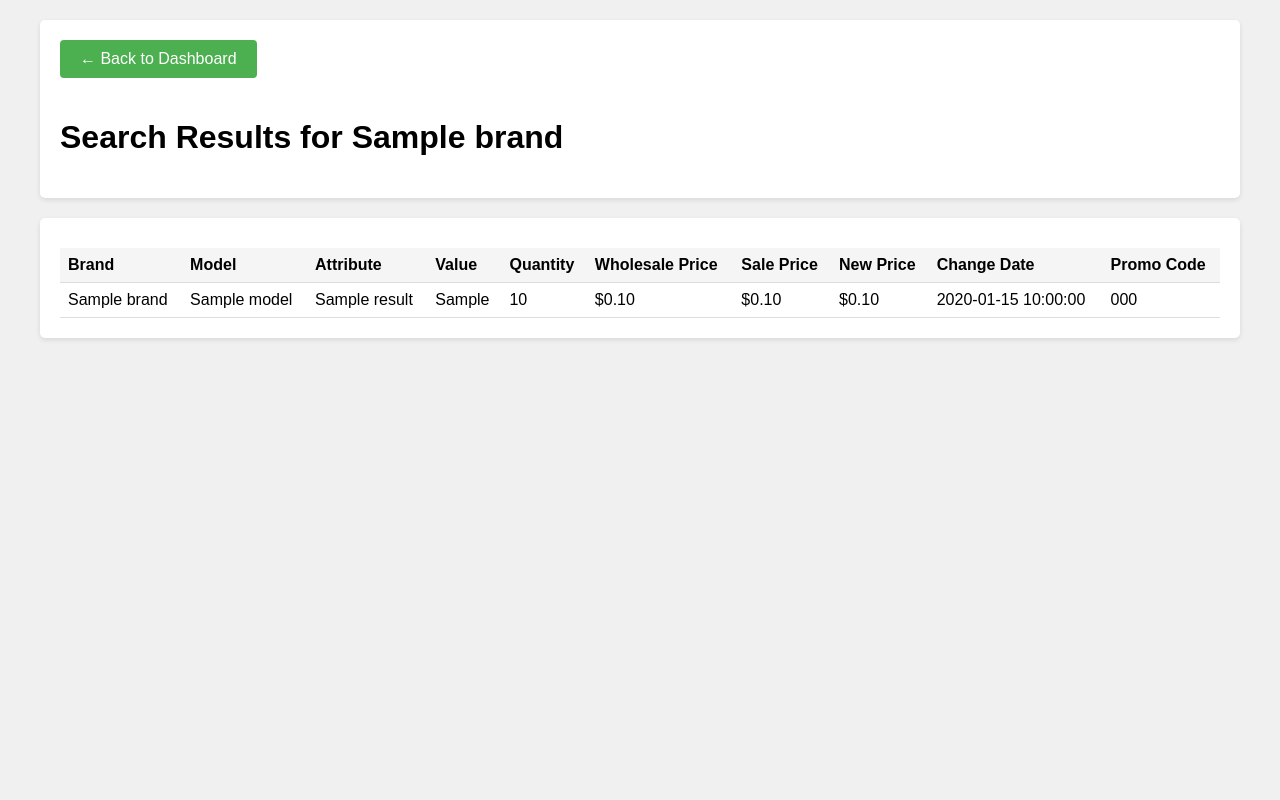
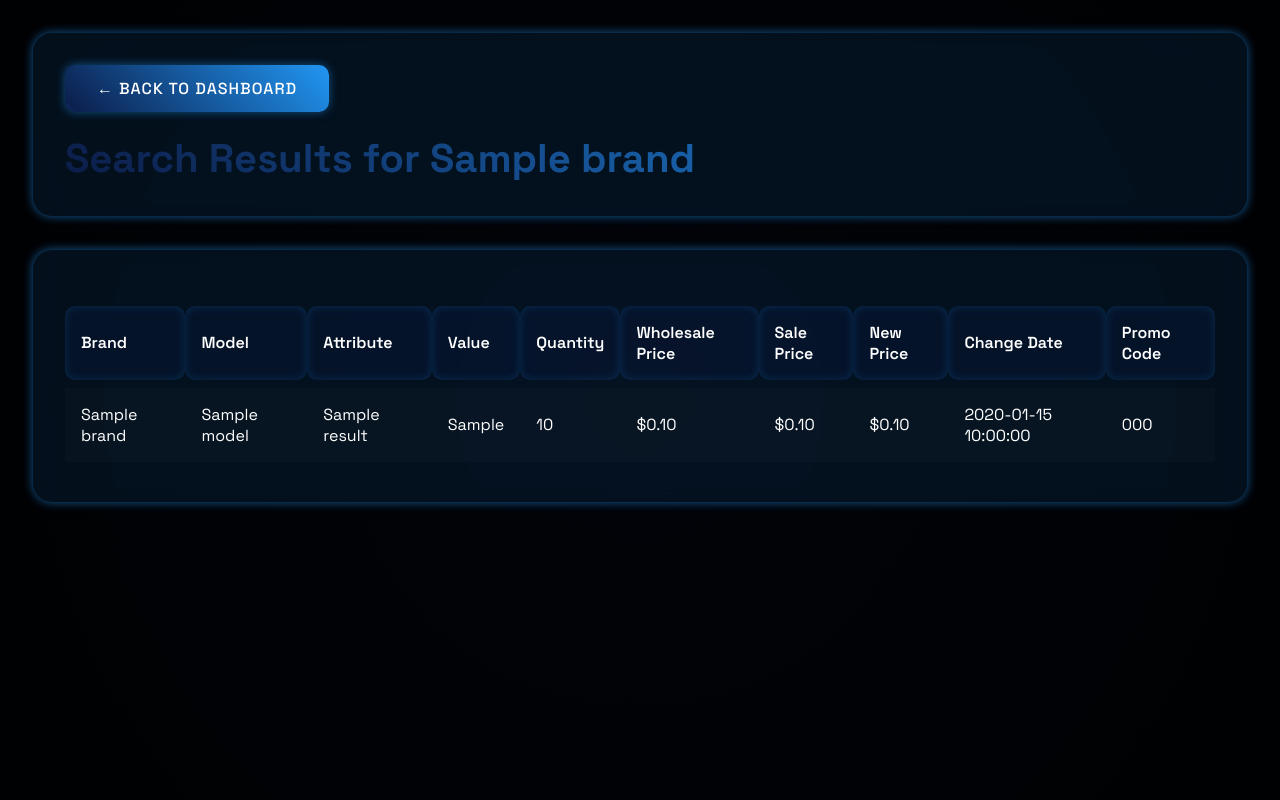
Before and after one commit to AdagamovNikita/NewTry, a Flask app: template templates/search_results.html in a window 1280 px wide. Run offline with Flask 3, Linux system fonts and the light colour scheme; the template is opened without the code that fills it: most values are stand-ins (such as "Sample title", 1, 10 or a date in 2020).

Commit message:
Updated search results page with modern design and animations

```diff
--- a/templates/search_results.html
+++ b/templates/search_results.html
@@ -2,56 +2,223 @@
 <html>
 <head>
     <title>Search Results - {{ brand }}</title>
+    <link rel="preconnect" href="https://fonts.googleapis.com">
+    <link rel="preconnect" href="https://fonts.gstatic.com" crossorigin>
+    <link href="https://fonts.googleapis.com/css2?family=Space+Grotesk:wght@300;400;500;600;700&display=swap" rel="stylesheet">
     <style>
+        :root {
+            --gradient-1: linear-gradient(45deg, #0b1c48, #2196f3);
+            --gradient-2: linear-gradient(135deg, #1565c0, #03a9f4);
+            --gradient-3: linear-gradient(225deg, #0288d1, #80deea);
+            --glass-bg: rgba(33, 150, 243, 0.1);
+            --glass-border: rgba(33, 150, 243, 0.2);
+            --neon-shadow: 0 0 10px rgba(33, 150, 243, 0.5);
+        }
+
+        * {
+            margin: 0;
+            padding: 0;
+            box-sizing: border-box;
+            font-family: 'Space Grotesk', sans-serif;
+        }
+
         body {
-            font-family: Arial, sans-serif;
-            margin: 20px;
-            background-color: #f0f0f0;
+            background-color: #000;
+            color: #fff;
+            min-height: 100vh;
+            padding: 2rem;
+            position: relative;
+            overflow-x: hidden;
         }
+
+        body::before {
+            content: '';
+            position: fixed;
+            top: -50%;
+            left: -50%;
+            width: 200%;
+            height: 200%;
+            background: radial-gradient(circle at center, #0b1c4820 0%, #000 70%);
+            z-index: -1;
+        }
+
         .container {
-            max-width: 1200px;
+            max-width: 1400px;
             margin: 0 auto;
+            position: relative;
         }
+
         .header {
-            background-color: white;
-            padding: 20px;
-            border-radius: 5px;
-            box-shadow: 0 2px 5px rgba(0,0,0,0.1);
-            margin-bottom: 20px;
+            background: var(--glass-bg);
+            backdrop-filter: blur(10px);
+            border: 1px solid var(--glass-border);
+            border-radius: 20px;
+            padding: 2rem;
+            margin-bottom: 2rem;
+            transition: all 0.3s ease;
+            box-shadow: var(--neon-shadow);
         }
+
+        .header:hover {
+            transform: translateY(-5px);
+            box-shadow: 0 0 20px rgba(33, 150, 243, 0.7);
+        }
+
+        h1 {
+            font-size: 2.5rem;
+            font-weight: 700;
+            margin-top: 1rem;
+            background: var(--gradient-1);
+            -webkit-background-clip: text;
+            background-clip: text;
+            color: transparent;
+            animation: gradient-shift 8s infinite;
+        }
+
+        .back-button {
+            background: var(--gradient-1);
+            border: none;
+            border-radius: 10px;
+            padding: 0.8rem 2rem;
+            color: #fff;
+            text-decoration: none;
+            font-size: 1rem;
+            cursor: pointer;
+            transition: all 0.3s ease;
+            text-transform: uppercase;
+            letter-spacing: 1px;
+            font-weight: 500;
+            display: inline-block;
+            position: relative;
+            overflow: hidden;
+            box-shadow: var(--neon-shadow);
+        }
+
+        .back-button:hover {
+            transform: translateY(-2px);
+            box-shadow: 0 5px 20px rgba(33, 150, 243, 0.6);
+        }
+
+        .back-button::after {
+            content: '';
+            position: absolute;
+            top: -50%;
+            left: -50%;
+            width: 200%;
+            height: 200%;
+            background: linear-gradient(45deg, transparent, rgba(33, 150, 243, 0.1), transparent);
+            transform: rotate(45deg);
+            animation: buttonGlow 2s linear infinite;
+        }
+
         .results-table {
-            background-color: white;
-            padding: 20px;
-            border-radius: 5px;
-            box-shadow: 0 2px 5px rgba(0,0,0,0.1);
+            background: var(--glass-bg);
+            backdrop-filter: blur(10px);
+            border: 1px solid var(--glass-border);
+            border-radius: 20px;
+            padding: 2rem;
+            transition: all 0.3s ease;
+            box-shadow: var(--neon-shadow);
+            overflow-x: auto;
         }
+
+        .results-table:hover {
+            transform: translateY(-5px);
+            box-shadow: 0 10px 30px rgba(33, 150, 243, 0.3);
+        }
+
         table {
             width: 100%;
-            border-collapse: collapse;
-            margin-top: 10px;
+            border-collapse: separate;
+            border-spacing: 0 0.5rem;
+            margin-top: 1rem;
         }
-        th, td {
-            padding: 8px;
+
+        th {
+            color: #fff;
+            font-weight: 600;
+            padding: 1rem;
             text-align: left;
-            border-bottom: 1px solid #ddd;
+            background: rgba(11, 28, 72, 0.3);
+            border-radius: 10px;
+            box-shadow: inset 0 0 10px rgba(33, 150, 243, 0.2);
         }
-        th {
-            background-color: #f5f5f5;
+
+        td {
+            padding: 1rem;
+            color: #fff;
+            background: rgba(255, 255, 255, 0.02);
+            transition: all 0.3s ease;
         }
-        tr:hover {
-            background-color: #f9f9f9;
+
+        tr {
+            animation: fadeIn 0.5s ease forwards;
         }
-        .back-button {
-            background-color: #4CAF50;
-            color: white;
-            text-decoration: none;
-            padding: 10px 20px;
-            border-radius: 4px;
-            display: inline-block;
-            margin-bottom: 20px;
+
+        tr:hover td {
+            background: rgba(33, 150, 243, 0.1);
+            box-shadow: 0 0 15px rgba(33, 150, 243, 0.2);
+            transform: scale(1.01);
         }
-        .back-button:hover {
-            background-color: #45a049;
+
+        @keyframes fadeIn {
+            from {
+                opacity: 0;
+                transform: translateY(20px);
+            }
+            to {
+                opacity: 1;
+                transform: translateY(0);
+            }
+        }
+
+        @keyframes buttonGlow {
+            0% {
+                transform: translateX(-100%) rotate(45deg);
+            }
+            100% {
+                transform: translateX(100%) rotate(45deg);
+            }
+        }
+
+        @keyframes gradient-shift {
+            0% {
+                background-position: 0% 50%;
+                filter: hue-rotate(0deg);
+            }
+            50% {
+                background-position: 100% 50%;
+                filter: hue-rotate(10deg);
+            }
+            100% {
+                background-position: 0% 50%;
+                filter: hue-rotate(0deg);
+            }
+        }
+
+        /* Responsive Design */
+        @media (max-width: 1200px) {
+            .results-table {
+                overflow-x: auto;
+            }
+
+            table {
+                min-width: 1000px;
+            }
+        }
+
+        @media (max-width: 768px) {
+            body {
+                padding: 1rem;
+            }
+
+            h1 {
+                font-size: 1.8rem;
+            }
+
+            .header, .results-table {
+                padding: 1rem;
+            }
         }
     </style>
 </head>
@@ -80,7 +247,7 @@
                 </thead>
                 <tbody>
                     {% for result in results %}
-                    <tr>
+                    <tr style="animation-delay: {{ loop.index0 * 0.1 }}s">
                         <td>{{ result.Brand }}</td>
                         <td>{{ result.Model }}</td>
                         <td>{{ result.AttributeName }}</td>
```
